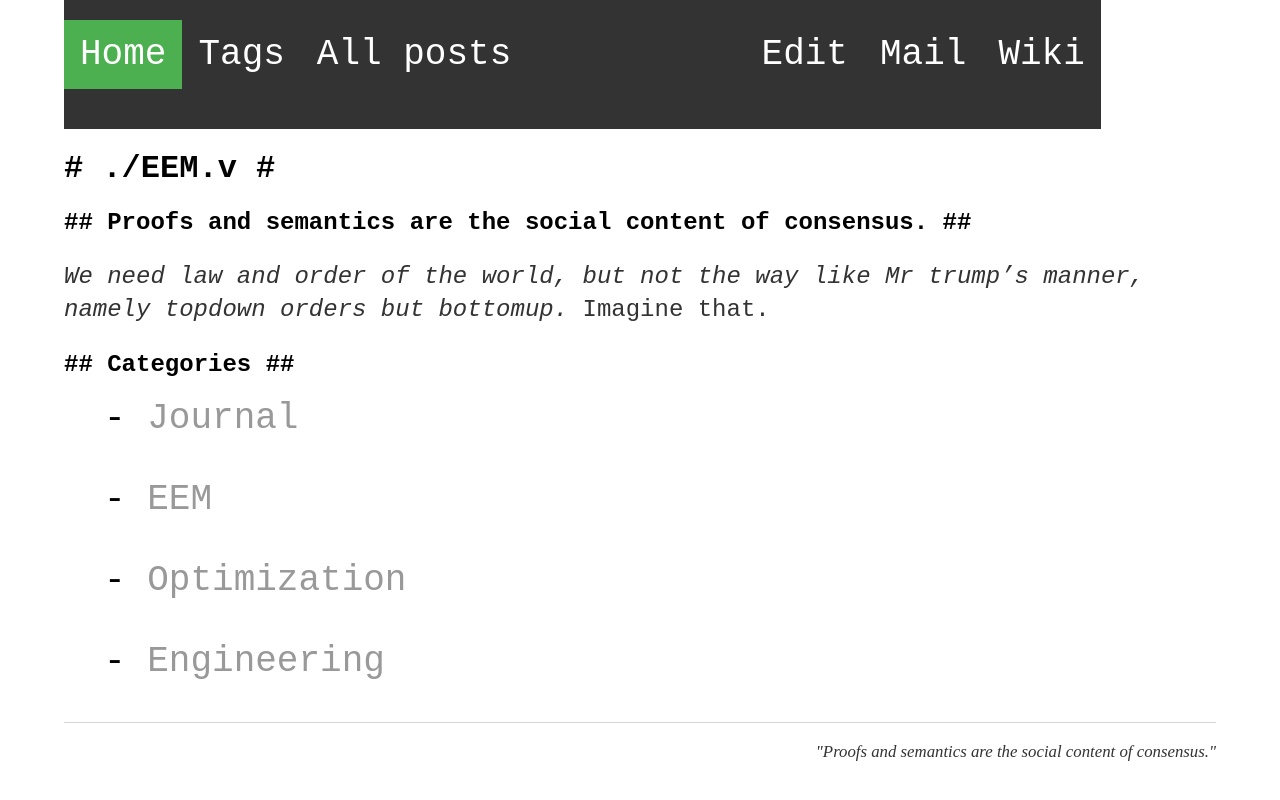
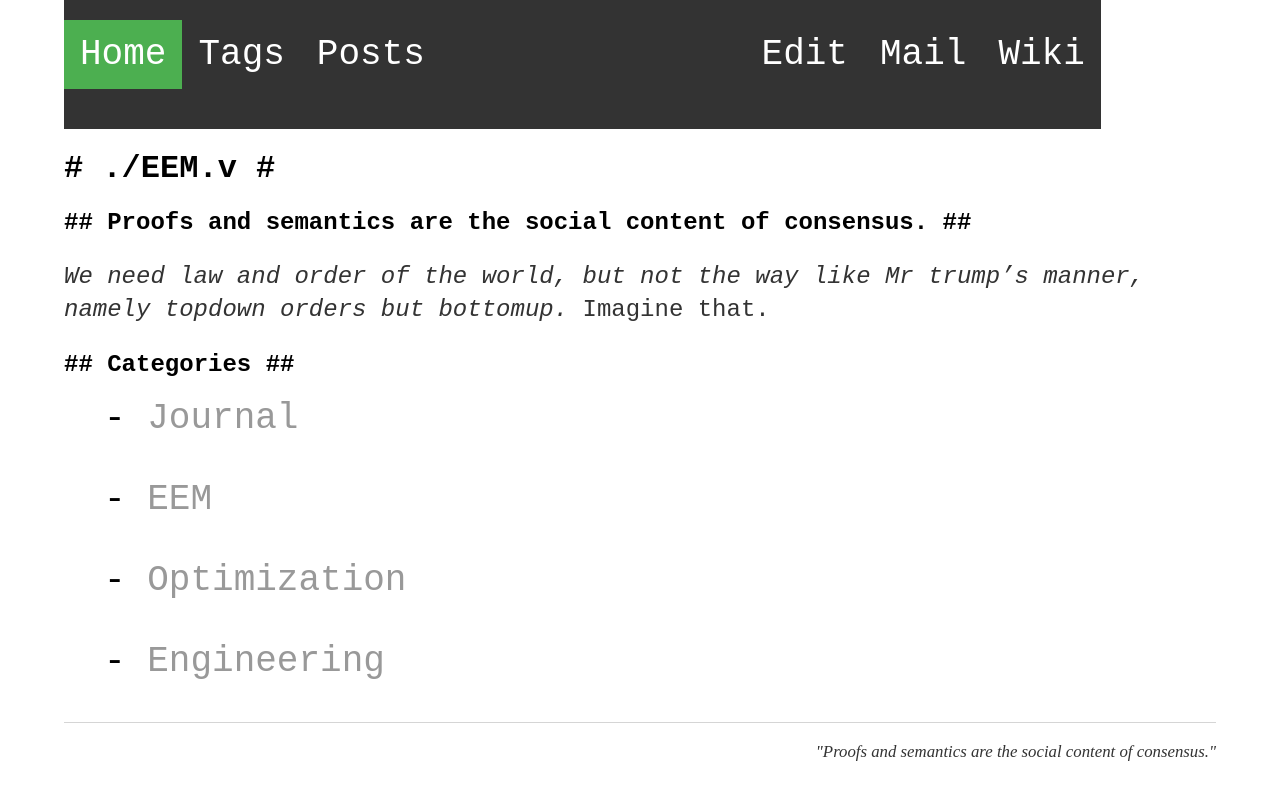
Before and after one commit to takasimiz/bak-github.io, a Jekyll site: the page built from index.html, in a window 1280 px wide. Shown: the top 800 px of the page. Built offline with Jekyll 4.4.1, drawn with Linux system fonts in a browser that asks for light colours.

Commit message:
Update default.html

```diff
--- a/_layouts/default.html
+++ b/_layouts/default.html
@@ -11,7 +11,7 @@
 <ul>
   <li><a class="active" href="/">Home</a></li>
   <li><a href="/post/tags">Tags</a></li>
-  <li><a href="/post">All posts</a></li>
+  <li><a href="/post">Posts</a></li>
 
   <li style="float:right"><a href="https://github.com/STakashimizu/EEM/wiki">Wiki</a></li>
   <li style="float:right"><a href="mailto:kor19952006@gmail.com">Mail</a></li>
```
